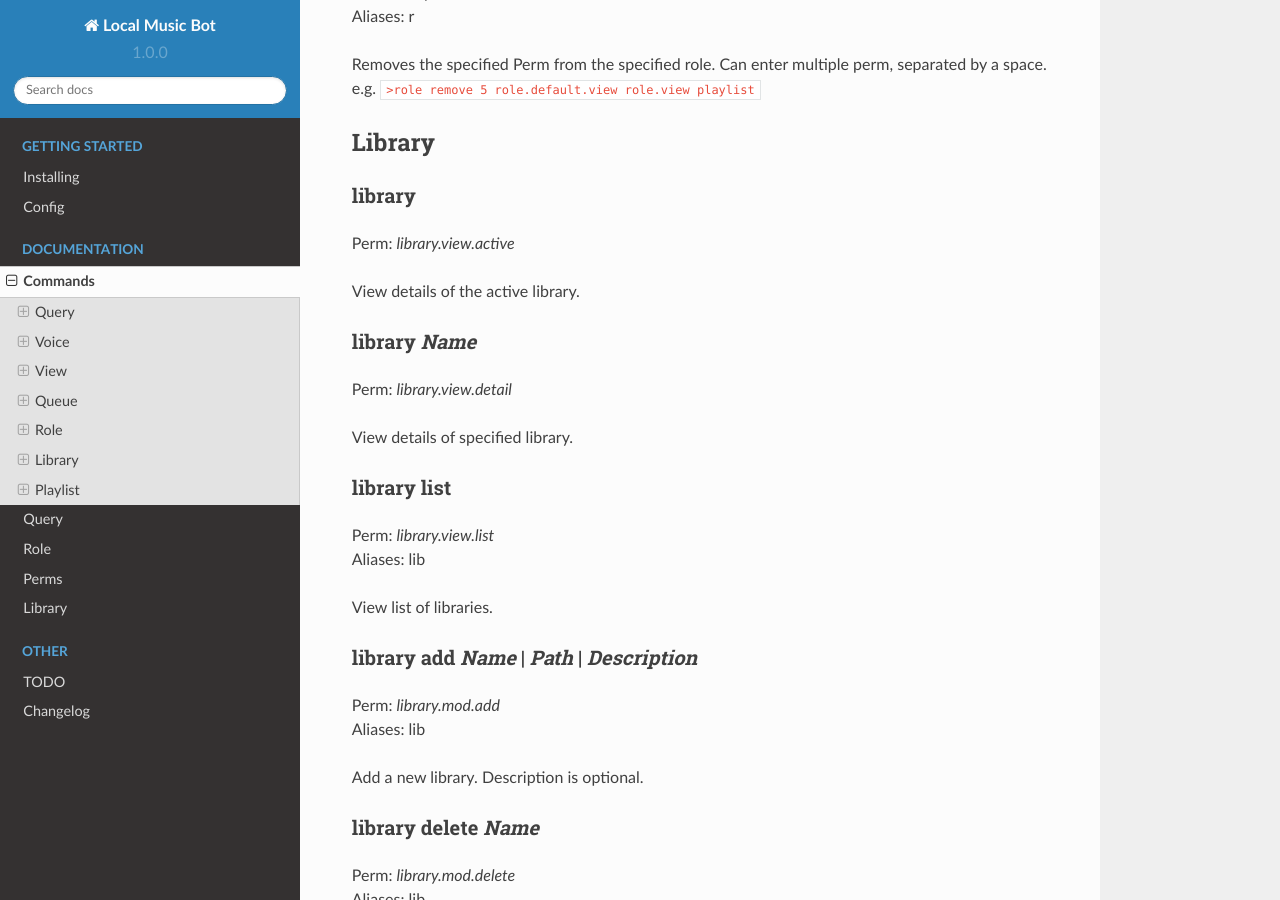
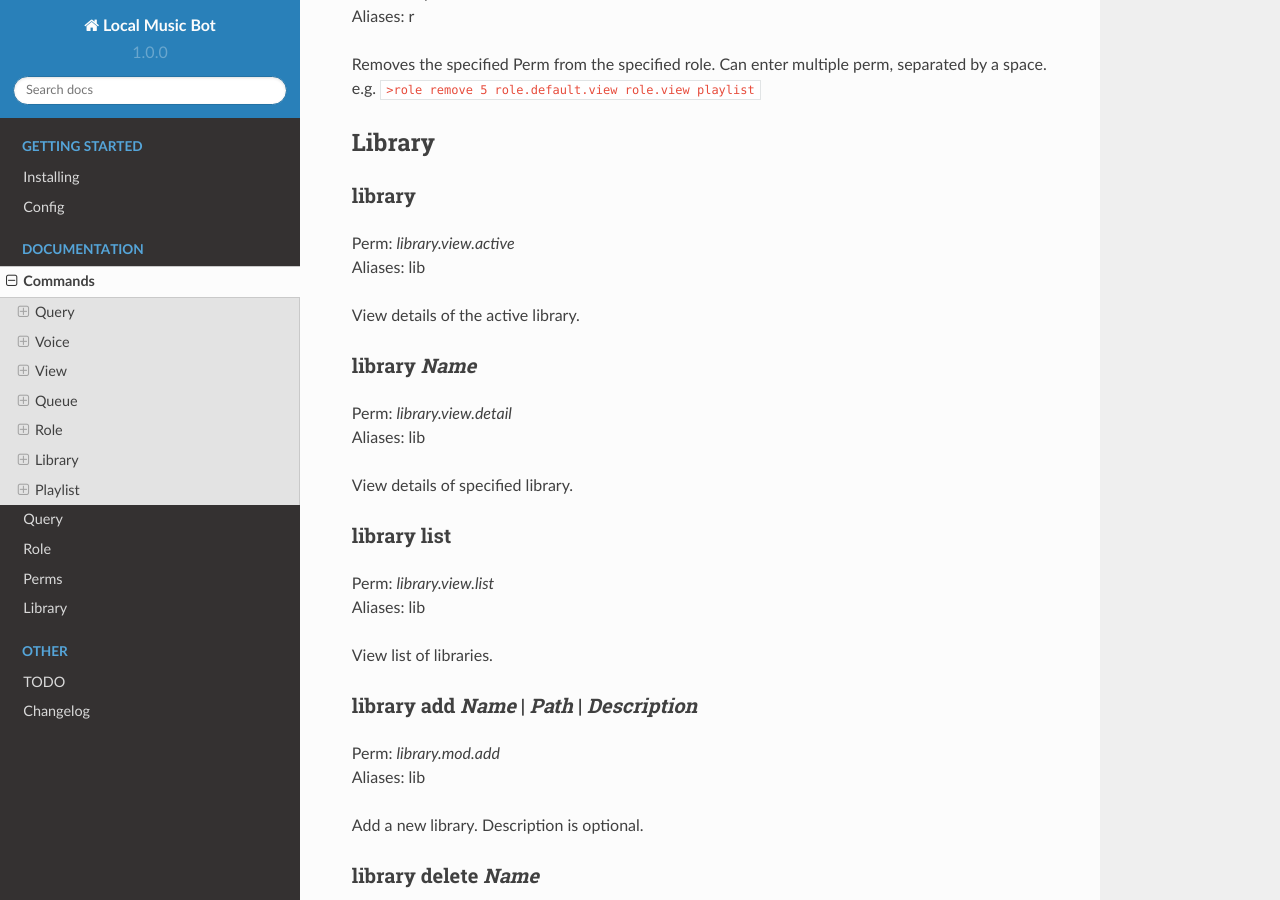
Before and after one commit to Natsulus/Local-Music-Bot, a Sphinx documentation site: the page built from docs/docs_commands.rst, in a window 1280 px wide and 900 px high, scrolled down 4348 px. Built offline with Sphinx 7.4.7 and the Read the Docs theme 2.0.0, drawn with Linux system fonts in a browser that asks for light colours.

Commit message:
Fix missing lib aliases.

```diff
--- a/docs/docs_commands.rst
+++ b/docs/docs_commands.rst
@@ -207,6 +207,7 @@ library
 -------
 
 | Perm: *library.view.active*
+| Aliases: lib
 
 View details of the active library.
 
@@ -214,6 +215,7 @@ library `Name`
 --------------
 
 | Perm: *library.view.detail*
+| Aliases: lib
 
 View details of specified library.
 
```
